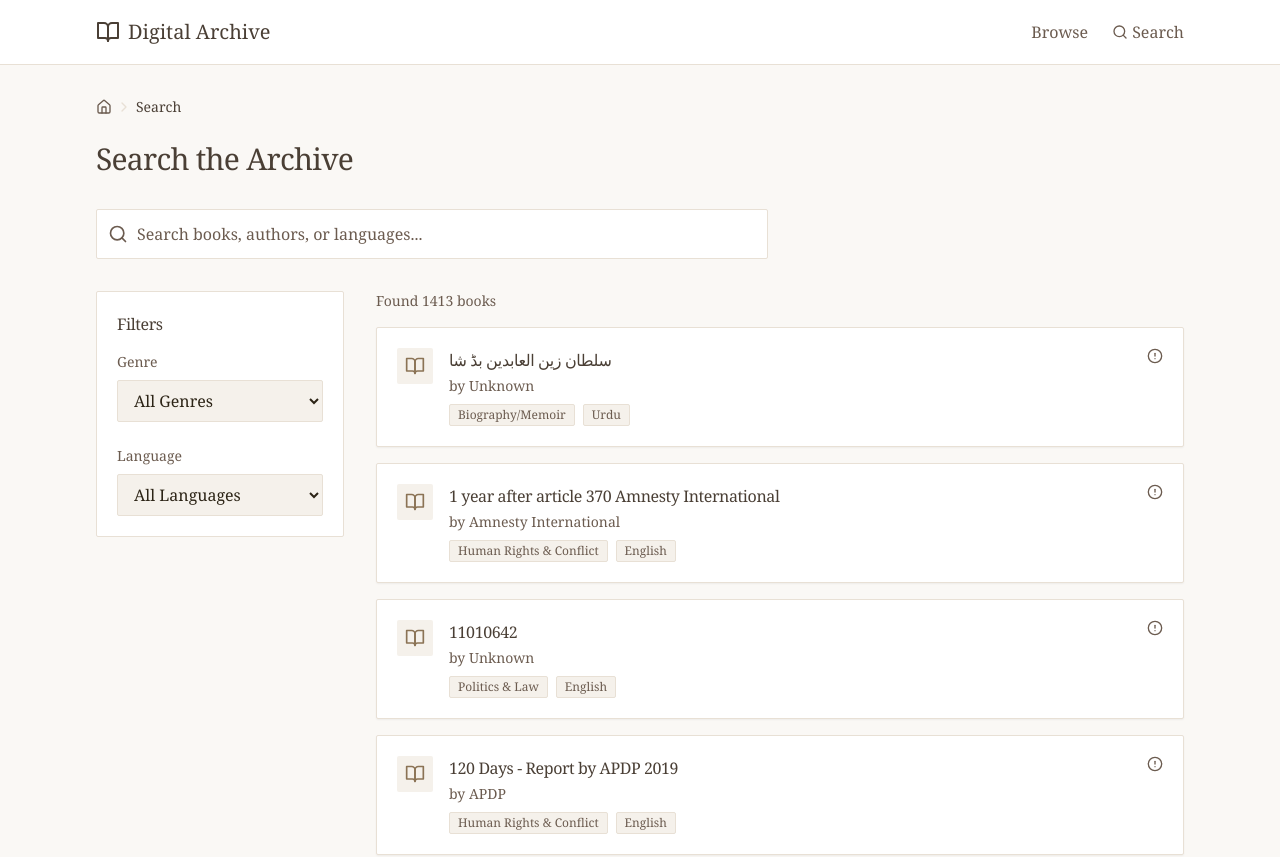
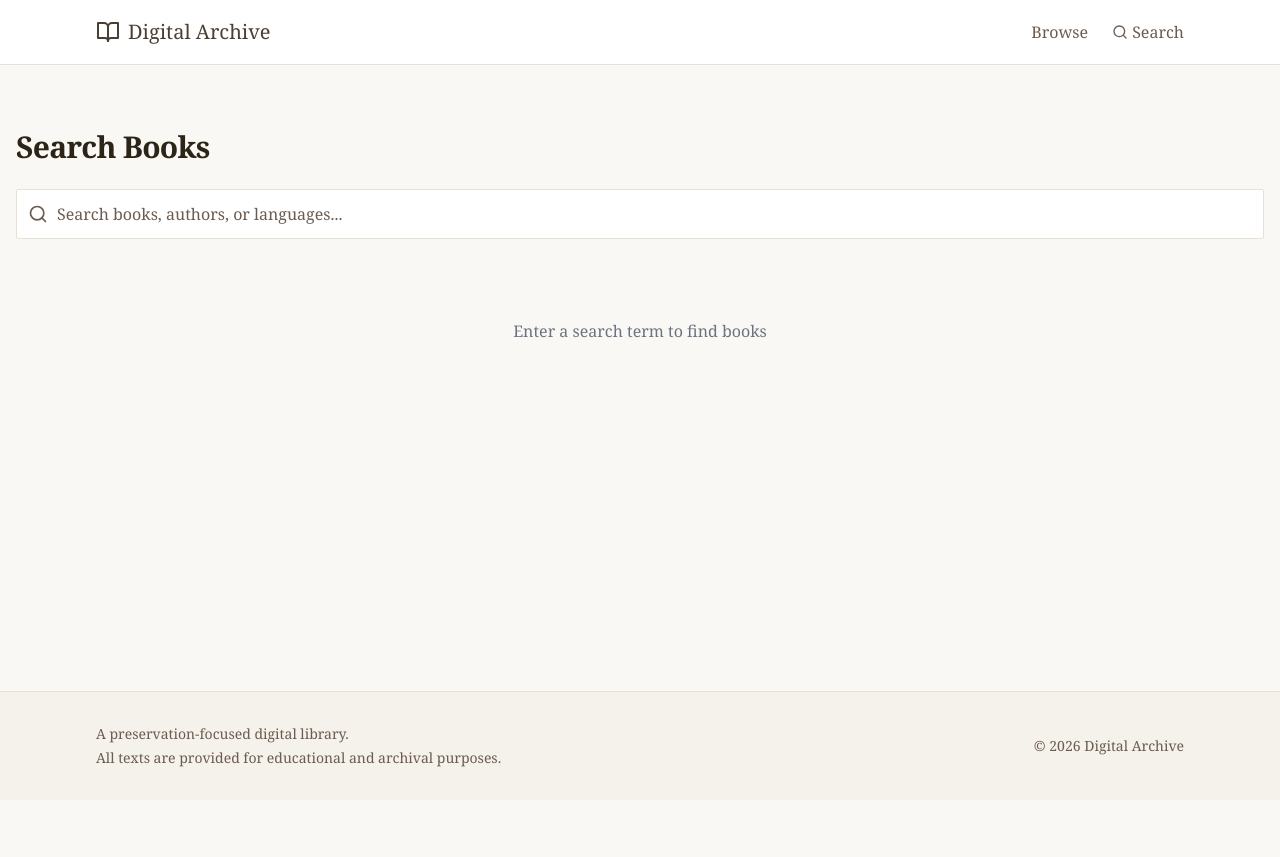
Before and after one commit to Infexo/BurzahomArchives, a Next.js app: page /search in a window 1280 px wide. Shown: the top 857 px of the page. After the commit the page ends 800 px from the top, so only its background shows below. Built offline with nearby package versions, Linux system fonts and the light colour scheme.

Commit message:
Fix search prerender error

```diff
--- a/src/app/search/page.tsx
+++ b/src/app/search/page.tsx
@@ -1,34 +1,36 @@
-import { Metadata } from 'next';
-import { getAllBooks, getArchiveData } from '@/lib/data';
-import Breadcrumb from '@/components/Breadcrumb';
+// src/app/search/page.tsx
+import { Suspense } from 'react';
 import SearchPageClient from '@/components/SearchPageClient';
 
-export const metadata: Metadata = {
-  title: 'Search',
-  description: 'Search the Digital Archive.',
+// Force dynamic rendering - prevents static generation
+export const dynamic = 'force-dynamic';
+
+// Metadata for SEO
+export const metadata = {
+  title: 'Search Books - Book Archive',
+  description: 'Search through our collection of books by title, author, or genre.',
 };
 
-export default function SearchPage() {
-  // Get data at build time (server-side)
-  const books = getAllBooks();
-  const { allGenres, allLanguages } = getArchiveData();
-
+// Loading skeleton component
+function SearchSkeleton() {
   return (
-    <div className="archive-container">
-      <Breadcrumb items={[{ label: 'Search' }]} />
-
-      <header className="mb-8">
-        <h1 className="text-3xl font-serif font-medium text-archive-dark mb-4">
-          Search the Archive
-        </h1>
-      </header>
-
-      {/* Pass data as props to client component */}
-      <SearchPageClient
-        books={books}
-        allGenres={allGenres}
-        allLanguages={allLanguages}
-      />
+    <div className="container mx-auto px-4 py-8">
+      <div className="animate-pulse">
+        <div className="h-10 bg-gray-200 rounded w-full max-w-xl mb-8"></div>
+        <div className="grid grid-cols-1 md:grid-cols-2 lg:grid-cols-3 gap-6">
+          {[...Array(6)].map((_, i) => (
+            <div key={i} className="h-64 bg-gray-200 rounded-lg"></div>
+          ))}
+        </div>
+      </div>
     </div>
   );
 }
+
+export default function SearchPage() {
+  return (
+    <Suspense fallback={<SearchSkeleton />}>
+      <SearchPageClient />
+    </Suspense>
+  );
+}
--- a/src/components/SearchPageClient.tsx
+++ b/src/components/SearchPageClient.tsx
@@ -1,176 +1,89 @@
+// src/components/SearchPageClient.tsx
 'use client';
 
-import { useState, useEffect, useMemo } from 'react';
-import { useSearchParams, useRouter } from 'next/navigation';
-import { Book } from '@/lib/types';
+import { useSearchParams } from 'next/navigation';
+import { useState, useEffect } from 'react';
 import SearchBar from './SearchBar';
 import BookCard from './BookCard';
-import { FileQuestion } from 'lucide-react';
+import { Book } from '@/lib/types';
 
-interface SearchPageClientProps {
-  books: Book[];
-  allGenres: string[];
-  allLanguages: string[];
-}
+export default function SearchPageClient() {
+  const searchParams = useSearchParams();
+  const query = searchParams.get('q') || '';
 
-export default function SearchPageClient({
-  books,
-  allGenres,
-  allLanguages
-}: SearchPageClientProps) {
-  const router = useRouter();
-  const searchParams = useSearchParams();
-  const [mounted, setMounted] = useState(false);
+  const [books, setBooks] = useState<Book[]>([]);
+  const [loading, setLoading] = useState(false);
+  const [error, setError] = useState<string | null>(null);
 
   useEffect(() => {
-    setMounted(true);
-  }, []);
+    const fetchBooks = async () => {
+      if (!query.trim()) {
+        setBooks([]);
+        return;
+      }
 
-  const query = mounted ? (searchParams.get('q') || '') : '';
-  const genreFilter = mounted ? (searchParams.get('genre') || '') : '';
-  const languageFilter = mounted ? (searchParams.get('language') || '') : '';
+      setLoading(true);
+      setError(null);
 
-  // Filter books based on search
-  const filteredBooks = useMemo(() => {
-    const normalizedQuery = query.toLowerCase().trim();
+      try {
+        // Option 1: Fetch from API route
+        const response = await fetch(`/api/search?q=${encodeURIComponent(query)}`);
 
-    return books.filter(book => {
-      const matchesQuery =
-        !normalizedQuery ||
-        book.title.toLowerCase().includes(normalizedQuery) ||
-        book.author.toLowerCase().includes(normalizedQuery) ||
-        book.languages.some(l => l.toLowerCase().includes(normalizedQuery));
+        if (!response.ok) {
+          throw new Error('Failed to fetch results');
+        }
 
-      const matchesGenre =
-        !genreFilter || book.genre.toLowerCase() === genreFilter.toLowerCase();
+        const data = await response.json();
+        setBooks(data.books || []);
+      } catch (err) {
+        setError('Failed to load search results. Please try again.');
+        console.error('Search error:', err);
+      } finally {
+        setLoading(false);
+      }
+    };
 
-      const matchesLanguage =
-        !languageFilter || book.languages.some(l =>
-          l.toLowerCase() === languageFilter.toLowerCase()
-        );
-
-      return matchesQuery && matchesGenre && matchesLanguage;
-    });
-  }, [books, query, genreFilter, languageFilter]);
-
-  const updateFilter = (key: string, value: string) => {
-    const params = new URLSearchParams(searchParams.toString());
-    if (value) {
-      params.set(key, value);
-    } else {
-      params.delete(key);
-    }
-    router.push(`/search?${params.toString()}`);
-  };
-
-  const clearFilters = () => {
-    const params = new URLSearchParams();
-    if (query) params.set('q', query);
-    router.push(`/search?${params.toString()}`);
-  };
-
-  if (!mounted) {
-    return (
-      <div className="animate-pulse">
-        <div className="h-12 bg-archive-paper rounded-sm mb-8 max-w-2xl" />
-        <div className="grid lg:grid-cols-4 gap-8">
-          <div className="h-64 bg-archive-paper rounded-sm" />
-          <div className="lg:col-span-3 space-y-4">
-            <div className="h-32 bg-archive-paper rounded-sm" />
-            <div className="h-32 bg-archive-paper rounded-sm" />
-          </div>
-        </div>
-      </div>
-    );
-  }
-
-  const hasFilters = genreFilter || languageFilter;
+    fetchBooks();
+  }, [query]);
 
   return (
-    <>
-      <div className="mb-8 max-w-2xl">
-        <SearchBar />
+    <div className="container mx-auto px-4 py-8">
+      <h1 className="text-3xl font-bold mb-6">Search Books</h1>
+
+      {/* Search Bar */}
+      <div className="mb-8">
+        <SearchBar initialQuery={query} />
       </div>
 
-      <div className="grid lg:grid-cols-4 gap-8">
-        {/* Sidebar Filters */}
-        <aside className="lg:col-span-1">
-          <div className="bg-white border border-archive-tan rounded-sm p-5">
-            <div className="flex items-center justify-between mb-4">
-              <h3 className="font-medium text-archive-dark">Filters</h3>
-              {hasFilters && (
-                <button
-                  onClick={clearFilters}
-                  className="text-sm text-archive-brown hover:text-archive-dark"
-                >
-                  Clear all
-                </button>
-              )}
-            </div>
-
-            <div className="mb-6">
-              <label className="block text-sm font-medium text-archive-accent mb-2">
-                Genre
-              </label>
-              <select
-                value={genreFilter}
-                onChange={(e) => updateFilter('genre', e.target.value)}
-                className="w-full px-3 py-2 bg-archive-paper border border-archive-tan rounded-sm
-                           focus:outline-none focus:ring-2 focus:ring-archive-brown"
-              >
-                <option value="">All Genres</option>
-                {allGenres.map((genre) => (
-                  <option key={genre} value={genre}>{genre}</option>
-                ))}
-              </select>
-            </div>
-
-            <div>
-              <label className="block text-sm font-medium text-archive-accent mb-2">
-                Language
-              </label>
-              <select
-                value={languageFilter}
-                onChange={(e) => updateFilter('language', e.target.value)}
-                className="w-full px-3 py-2 bg-archive-paper border border-archive-tan rounded-sm
-                           focus:outline-none focus:ring-2 focus:ring-archive-brown"
-              >
-                <option value="">All Languages</option>
-                {allLanguages.map((language) => (
-                  <option key={language} value={language}>{language}</option>
-                ))}
-              </select>
-            </div>
+      {/* Results Section */}
+      {loading ? (
+        <div className="flex justify-center items-center py-12">
+          <div className="animate-spin rounded-full h-12 w-12 border-b-2 border-blue-600"></div>
+        </div>
+      ) : error ? (
+        <div className="text-center py-12">
+          <p className="text-red-500">{error}</p>
+        </div>
+      ) : query && books.length === 0 ? (
+        <div className="text-center py-12">
+          <p className="text-gray-500">No books found for "{query}"</p>
+        </div>
+      ) : books.length > 0 ? (
+        <>
+          <p className="text-gray-600 mb-4">
+            Found {books.length} result{books.length !== 1 ? 's' : ''} for "{query}"
+          </p>
+          <div className="grid grid-cols-1 md:grid-cols-2 lg:grid-cols-3 xl:grid-cols-4 gap-6">
+            {books.map((book) => (
+              <BookCard key={book.slug || book.id} book={book} />
+            ))}
           </div>
-        </aside>
-
-        {/* Results */}
-        <section className="lg:col-span-3">
-          {filteredBooks.length === 0 ? (
-            <div className="text-center py-12">
-              <FileQuestion className="h-16 w-16 text-archive-tan mx-auto mb-4" />
-              <h3 className="text-lg font-medium text-archive-dark mb-2">
-                No books found
-              </h3>
-              <p className="text-archive-accent">
-                {query ? `No results for "${query}".` : 'Try searching for a title or author.'}
-              </p>
-            </div>
-          ) : (
-            <div className="space-y-4">
-              <p className="text-sm text-archive-accent">
-                Found {filteredBooks.length} {filteredBooks.length === 1 ? 'book' : 'books'}
-                {query && ` for "${query}"`}
-              </p>
-              <div className="grid gap-4">
-                {filteredBooks.map((book) => (
-                  <BookCard key={book.id} book={book} showGenre />
-                ))}
-              </div>
-            </div>
-          )}
-        </section>
-      </div>
-    </>
+        </>
+      ) : (
+        <div className="text-center py-12">
+          <p className="text-gray-500">Enter a search term to find books</p>
+        </div>
+      )}
+    </div>
   );
 }
```
